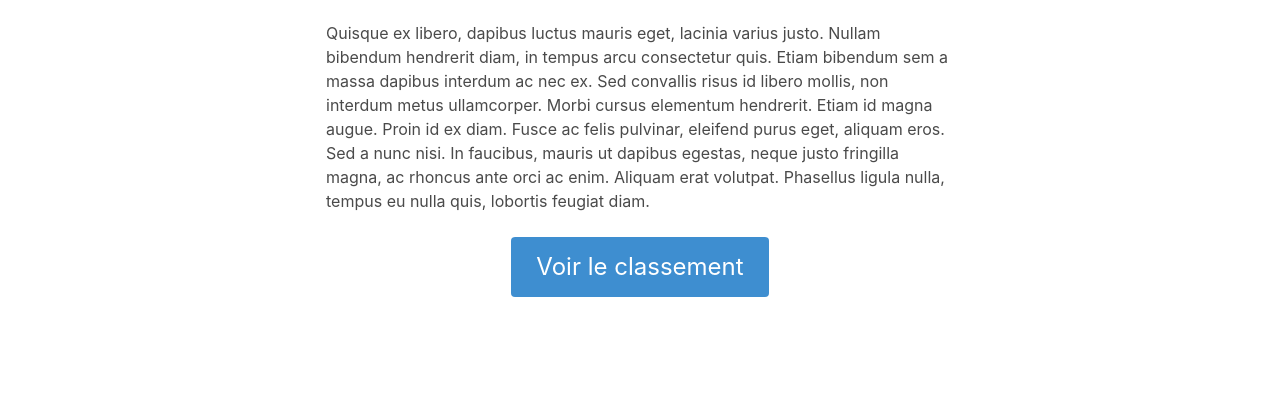
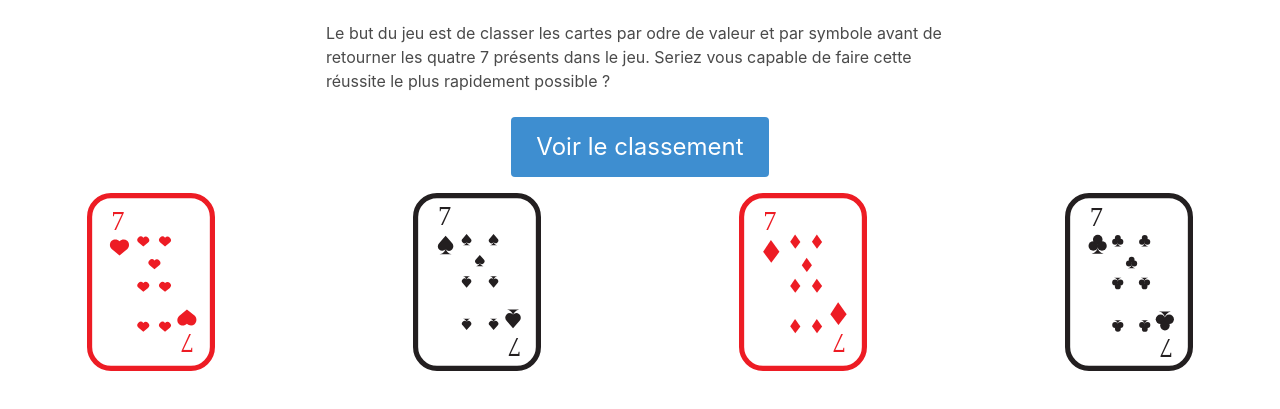
Before and after one commit to baptiste7905/Reussite, a website: page static/index.html in a window 1280 px wide. Shown: the part 271-680 px from the top of the page. Drawn offline with nearby package versions, Linux system fonts and the light colour scheme.

Commit message:
Front_15/01

```diff
--- a/static/index.html
+++ b/static/index.html
@@ -26,17 +26,36 @@
             <div class = "column is-half m-auto">
                 <h2 class="subtitle is-2"> Les règles du jeu</h2>
                 <p>
-                    Quisque ex libero, dapibus luctus mauris eget, lacinia varius justo.
-                    Nullam bibendum hendrerit diam, in tempus arcu consectetur quis.
-                    Etiam bibendum sem a massa dapibus interdum ac nec ex. Sed convallis risus id libero mollis, non interdum metus ullamcorper. Morbi cursus elementum hendrerit. Etiam id magna augue. Proin id ex diam. Fusce ac felis pulvinar, eleifend purus eget, aliquam eros. Sed a nunc nisi. In faucibus, mauris ut dapibus egestas, neque justo fringilla magna, ac rhoncus ante orci ac enim. Aliquam erat volutpat.
-                    Phasellus ligula nulla, tempus eu nulla quis, lobortis feugiat diam.
+                    Le but du jeu est de classer les cartes par odre de valeur et par symbole avant de retourner les quatre 7 présents dans le jeu.
+                    Seriez vous capable de faire cette réussite le plus rapidement possible ?
                 </p>
             </div>
         </div>
         <div class = "buttons" id = classement>
             <button class="button is-info is-large is-half m-auto"> Voir le classement </button>
         </div>
-
+        <div class="columns is-mobile">
+            <div class="column">
+                <figure class="image is-128x128 m-auto">
+                    <img <img src="cartes/7_coeur.svg" id = "7_coeur"/>
+                </figure>
+            </div>
+            <div class="column">
+                <figure class="image is-128x128 m-auto">
+                    <img <img src="cartes/7_pique.svg" id = "7_coeur"/>
+                </figure>
+            </div>
+            <div class="column">
+                <figure class="image is-128x128 m-auto">
+                    <img <img src="cartes/7_carreau.svg" id = "7_coeur"/>
+                </figure>
+            </div>
+            <div class="column">
+                <figure class="image is-128x128 m-auto">
+                    <img <img src="cartes/7_trefle.svg" id = "7_coeur"/>
+                </figure>
+            </div>
+        </div>
 
         <script>
 
```
Also changed, not shown: static/classement.html (+4 -0 lines), static/2499511-medaille-d-or-isole-icone-gratuit-vectoriel.jpeg (deleted), 1 other file.
